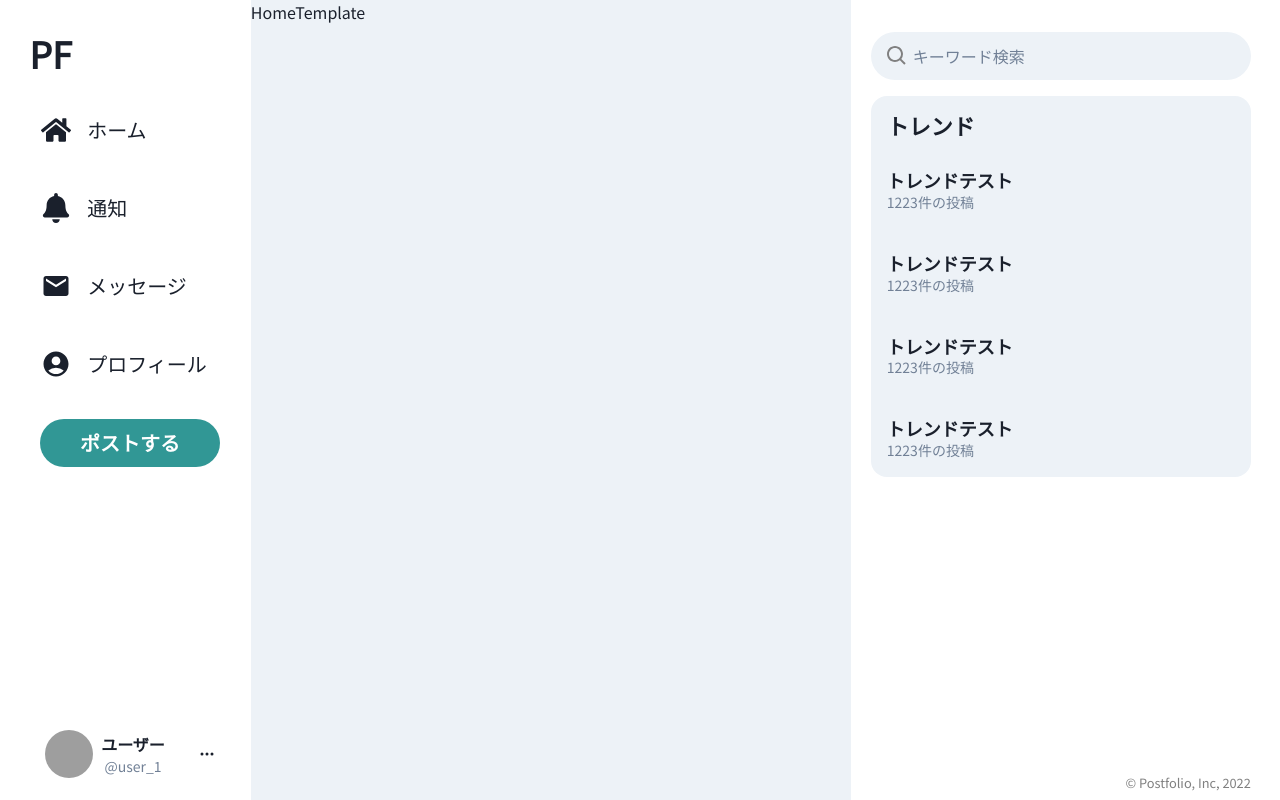
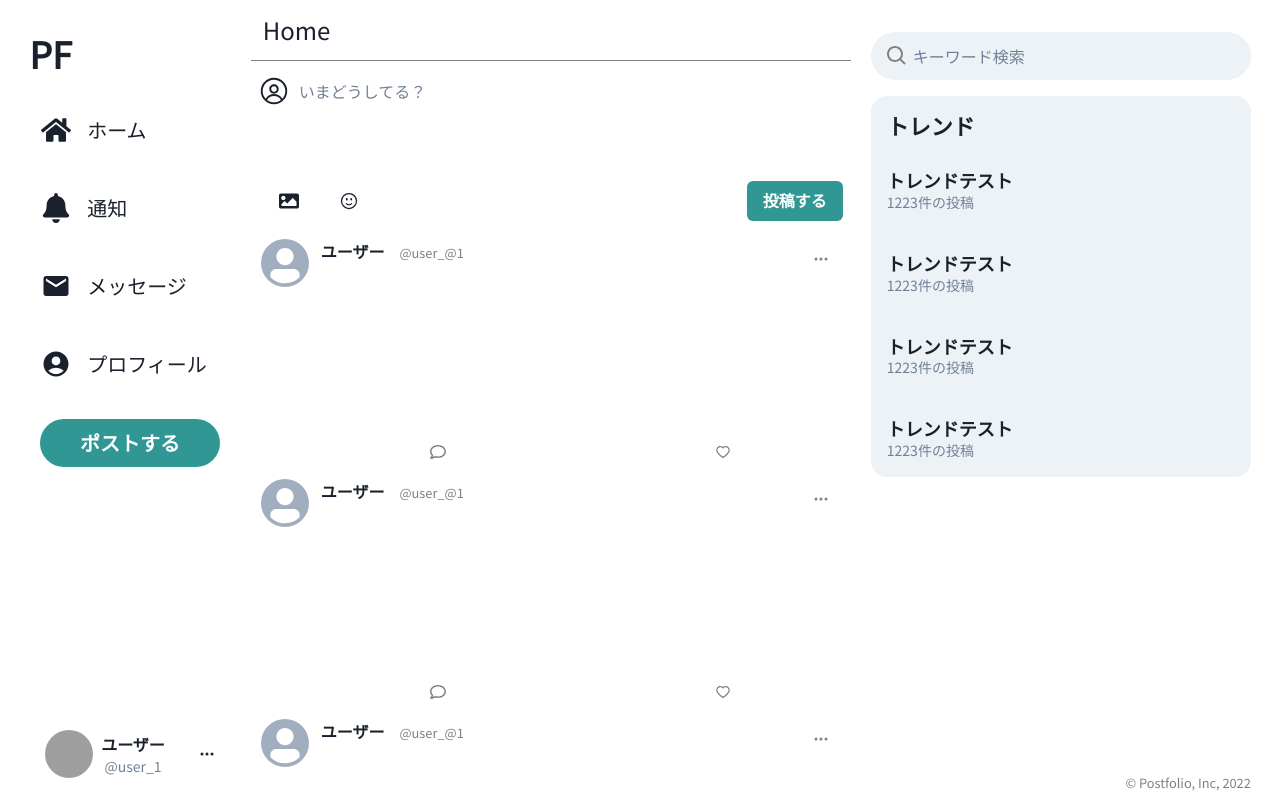
Before and after one commit to Mitsuki0619/postfolio, a Next.js app: page / in a window 1280 px wide. Built offline with nearby package versions, Linux system fonts and the light colour scheme; grey boxes are pictures that could not be loaded.

Commit message:
style: 【フロント】ホームページ（タイムラインページ）の静的作成 #6

```diff
--- a/package.json
+++ b/package.json
@@ -27,6 +27,7 @@
     "react-dom": "18.2.0",
     "react-hook-form": "^7.40.0",
     "react-icons": "^4.7.1",
+    "react-scroll": "^1.8.8",
     "ts-node": "^10.9.1",
     "typescript": "4.9.3"
   }
--- /dev/null
+++ b/src/components/organisms/PostBox.tsx
@@ -0,0 +1,42 @@
+import { Box, Button, Flex, Link, Textarea } from "@chakra-ui/react";
+import { RxAvatar } from "react-icons/rx";
+import { FaImage } from "react-icons/fa";
+import { HiOutlineFaceSmile } from "react-icons/hi2";
+import React from "react";
+
+export const PostBox = () => {
+  return (
+    <>
+      <Box p={2} bg={"white"} h={"35vh"}>
+        <form>
+          <Flex alignItems={"flex-start"}>
+            <Link href={""}>
+              <Box pt={"7px"}>
+                <RxAvatar size={30} />
+              </Box>
+            </Link>
+            <Textarea
+              _focus={{ boxShadow: "none" }}
+              placeholder="いまどうしてる？"
+              resize={"none"}
+              overflow={"hidden"}
+              border={"none"}
+              p={"10px"}
+              lineHeight={"1.5rem"}
+              height={"7rem"}
+            />
+          </Flex>
+          <Flex alignItems={"center"} justifyContent={"space-between"}>
+            <Flex flex={1} gap={{ base: 1, sm: 10 }} pl={5}>
+              <FaImage size={20} />
+              <HiOutlineFaceSmile size={20} />
+            </Flex>
+            <Button size={{ base: "sm", sm: "md" }} colorScheme={"teal"}>
+              投稿する
+            </Button>
+          </Flex>
+        </form>
+      </Box>
+    </>
+  );
+};
--- /dev/null
+++ b/src/components/organisms/TimeLine.tsx
@@ -0,0 +1,140 @@
+import {
+  Avatar,
+  Box,
+  Button,
+  Flex,
+  Popover,
+  PopoverContent,
+  PopoverTrigger,
+  Text,
+} from "@chakra-ui/react";
+import Link from "next/link";
+import React from "react";
+import { FaRegComment } from "react-icons/fa";
+import { AiOutlineHeart } from "react-icons/ai";
+import { BsThreeDots } from "react-icons/bs";
+
+type Props = {
+  avatar?: string;
+  name?: string;
+  username?: string;
+  posttime?: number;
+  textcontent?: string;
+};
+
+export const TimeLine: React.FC<Props> = (props) => {
+  const {
+    avatar,
+    name = "ユーザー",
+    username = "user_@1",
+    posttime,
+    textcontent,
+  } = props;
+
+  return (
+    <>
+      <Flex
+        minH={"30vh"}
+        w={"100%"}
+        bg={"white"}
+        p={"10px"}
+        transition={"all 0.3s"}
+        _hover={{ bg: "gray.100" }}
+      >
+        <Link href={""}>
+          <Box pr={3} color={"gray"}>
+            <Avatar src={avatar} />
+          </Box>
+        </Link>
+
+        <Flex direction={"column"} flex={1}>
+          <Flex
+            gap={15}
+            h={"20%"}
+            fontSize={{ base: ".6rem", sm: ".8rem", md: "1rem" }}
+          >
+            <Link href={""}>
+              <Text
+                fontWeight={"bold"}
+                transition={"all .1s"}
+                _hover={{ borderBottom: "1px solid black" }}
+              >
+                {name}
+              </Text>
+            </Link>
+            <Link href={""}>
+              <Text
+                as={"small"}
+                color={"gray"}
+                transition={"all .1s"}
+                _hover={{ borderBottom: "1px solid gray" }}
+              >
+                @{username}
+              </Text>
+            </Link>
+            <Link href={""}>
+              <Text
+                as={"small"}
+                color={"gray"}
+                transition={"all .1s"}
+                _hover={{ borderBottom: "1px solid gray" }}
+              >
+                {posttime}
+              </Text>
+            </Link>
+            <Flex flex={1} justifyContent={"end"}>
+              <Popover>
+                <PopoverTrigger>
+                  <Button
+                    bg={"transparent"}
+                    transition={"all .5s"}
+                    _hover={{ bg: "teal.100", color: "teal.500" }}
+                    p={"0 8px"}
+                    color={"gray"}
+                    rounded={"full"}
+                  >
+                    <BsThreeDots />
+                  </Button>
+                </PopoverTrigger>
+                <PopoverContent w={"70px"} p={"0"}>
+                  <Button bg={"white"} fontSize={".6rem"} borderRadius={"none"}>
+                    編集
+                  </Button>
+                  <Button
+                    bg={"white"}
+                    fontSize={".6rem"}
+                    color={"red"}
+                    borderRadius={"none"}
+                  >
+                    削除
+                  </Button>
+                </PopoverContent>
+              </Popover>
+            </Flex>
+          </Flex>
+          <Box minH={"75%"}>
+            <Text
+              fontSize={".7rem"}
+              fontWeight={"lighter"}
+              w={"100%"}
+              wordBreak={"break-all"}
+              whiteSpace={"pre-line"}
+            >
+              {textcontent}
+            </Text>
+          </Box>
+          <Flex
+            h={"10%"}
+            alignItems={"center"}
+            justifyContent={"space-around"}
+            gap={50}
+            color={"gray"}
+          >
+            <FaRegComment />
+            <AiOutlineHeart />
+          </Flex>
+        </Flex>
+      </Flex>
+    </>
+  );
+};
--- a/src/components/templates/HomeTemplate.tsx
+++ b/src/components/templates/HomeTemplate.tsx
@@ -1,8 +1,41 @@
-import { Layout } from 'layouts/Layout'
-import React from 'react'
+import { Box, Button, Flex } from "@chakra-ui/react";
+import { PostBox } from "components/organisms/PostBox";
+import { TimeLine } from "components/organisms/TimeLine";
+import { Layout } from "layouts/Layout";
+import React from "react";
 
 export const HomeTemplate: React.FC = () => {
+  const returnTop = () => {
+    window.scrollTo({
+      top: 0,
+      behavior: "smooth",
+    });
+  };
   return (
-    <Layout>HomeTemplate</Layout>
-  )
-}
+    <Layout>
+      <Box
+        as={"header"}
+        p={3}
+        fontSize={"1.5rem"}
+        bg={"white"}
+        position={"sticky"}
+        zIndex={"100"}
+        top={"0"}
+        borderBottom={"1px solid gray"}
+        cursor={"pointer"}
+        onClick={returnTop}
+      >
+        Home
+      </Box>
+      <PostBox />
+      <TimeLine />
+      <TimeLine />
+      <TimeLine />
+      <TimeLine />
+      <TimeLine />
+      <TimeLine />
+      <TimeLine />
+      <TimeLine />
+    </Layout>
+  );
+};
--- a/src/layouts/Layout.tsx
+++ b/src/layouts/Layout.tsx
@@ -1,4 +1,4 @@
-import { Box, Flex } from "@chakra-ui/react";
+import { Box, Button, Flex } from "@chakra-ui/react";
 import { Footer } from "components/organisms/Footer";
 import { Header } from "components/organisms/Header";
 import React from "react";
@@ -9,7 +9,15 @@ export const Layout: React.FC<{ children: React.ReactNode }> = ({
   return (
     <Flex w="100vw" h="100vh" bgColor="white" justify={"center"}>
       <Header />
-      <Flex as="main" grow={{ base: 1, md: "" }} maxW={"600px"} bgColor={"gray.100"}>
+      <Flex
+        as="main"
+        grow={{ base: 1, md: "" }}
+        maxW={"600px"}
+        bgColor={"gray.100"}
+        direction={"column"}
+        overflowY={"scroll"}
+        css={{ "&::-webkit-scrollbar": { display: "none" } }}
+      >
         {children}
       </Flex>
       <Footer />
```
Also changed, not shown: 2 other files (tests, documents, lock files or other folders).
